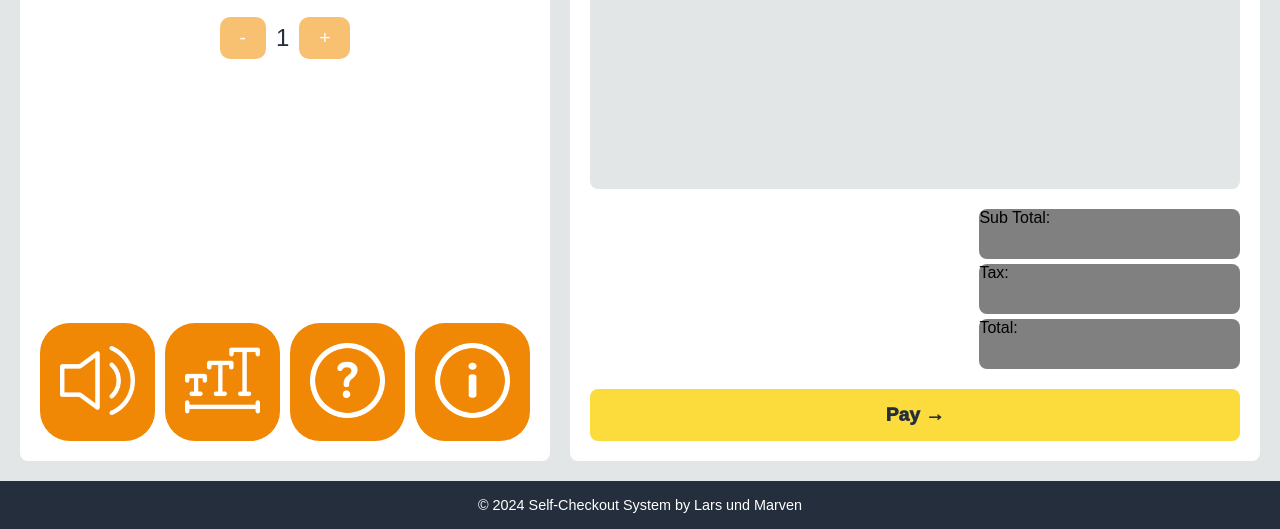
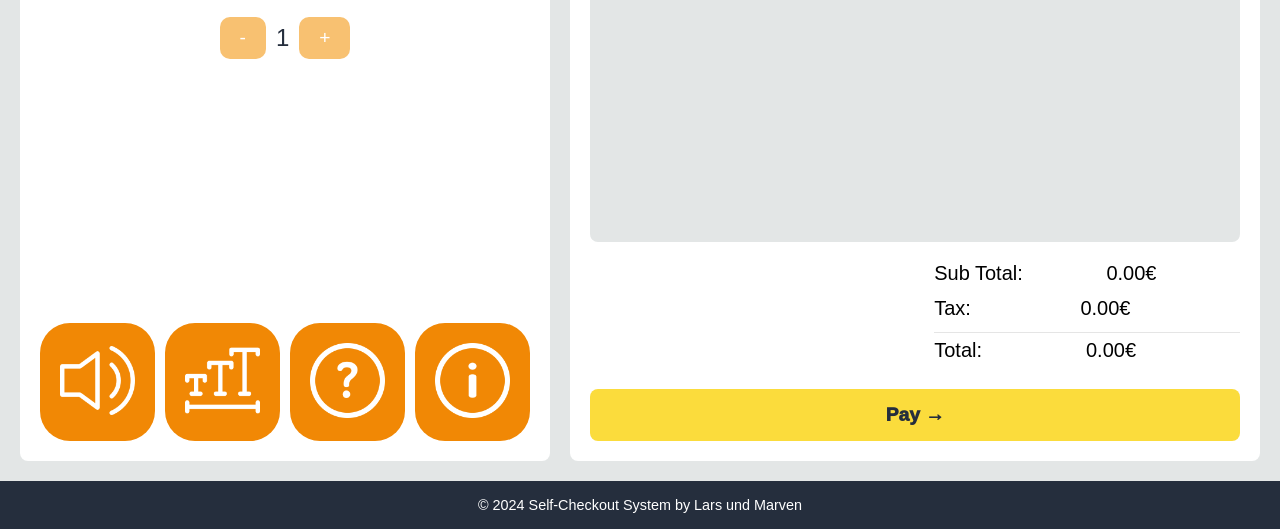
Before and after one commit to lzieger03/SelfCheckout-CoSE-WebProg, a plain HTML site: page frontend/index.html in a window 1280 px wide. Shown: the part 271-800 px from the top of the page. Drawn offline with Linux system fonts and the light colour scheme.

Commit message:
added a divider to the price-details

```diff
--- a/frontend/index.html
+++ b/frontend/index.html
@@ -43,16 +43,17 @@
             <div id="item-list"></div>
             <div id="price-info">
                 <div class="price-detail">
-                    <p>Sub Total:</p>
-                    <p id="price-detail-SubTotal"></p>
+                    <p class="price-detail-label">Sub Total:</p>
+                    <p id="price-detail-SubTotal" class="price-detail-amount">0.00€</p>
                 </div>
                 <div class="price-detail">
-                    <p>Tax: </p>
-                    <p id="price-detail-Tax"></p>
+                    <p class="price-detail-label">Tax: </p>
+                    <p id="price-detail-Tax" class="price-detail-amount">0.00€</p>
                 </div>
+                <hr id="price-detail-divider">
                 <div class="price-detail">
-                    <p>Total: </p>
-                    <p id="price-detail-Total"></p>
+                    <p class="price-detail-label">Total: </p>
+                    <p id="price-detail-Total" class="price-detail-amount">0.00€</p>
                 </div>
             </div>
             <div id="payment-button">
--- a/frontend/styles.css
+++ b/frontend/styles.css
@@ -13,6 +13,7 @@ body {
     min-height: 100vh;
 }
 
+
 /* Header Styling */
 header {
     background-color: #252E3D;
@@ -25,6 +26,7 @@ header h1 {
     font-size: 2rem;
 }
 
+
 /* Main Layout */
 main {
     display: flex;
@@ -33,6 +35,7 @@ main {
     justify-content: space-between;
     gap: 20px;
 }
+
 
 /* Linker Bereich */
 #left-section {
@@ -89,6 +92,7 @@ main {
     font-size: 1.5rem;
 }
 
+
 /* Accessibility Buttons */
 #accessibility-controls {
     display: flex;
@@ -119,6 +123,7 @@ main {
     filter: invert();
 }
 
+
 /* Rechter Bereich */
 #right-section {
     flex: 2;
@@ -144,11 +149,31 @@ main {
 }
 
 .price-detail {
+    display: grid;
+    grid-column: auto auto;
+    font-size: 20px;
     grid-column: 3;
-    height: 50px;
-    background-color: grey;
+    height: 30px;
     border-radius: 8px;
 }
+
+.price-detail-label {
+    grid-column: 1;
+}
+
+.price-detail-amount {
+    grid-column: 2;
+}
+
+#price-detail-divider {
+    grid-column: 3;
+    height: 2px;
+    border: 0;
+    height: 0;
+    border-top: 1px solid rgba(0, 0, 0, 0.1);
+    border-bottom: 1px solid rgba(255, 255, 255, 0.3);
+}
+
 
 /* Bezahl-Button */
 #payment-button {
```
